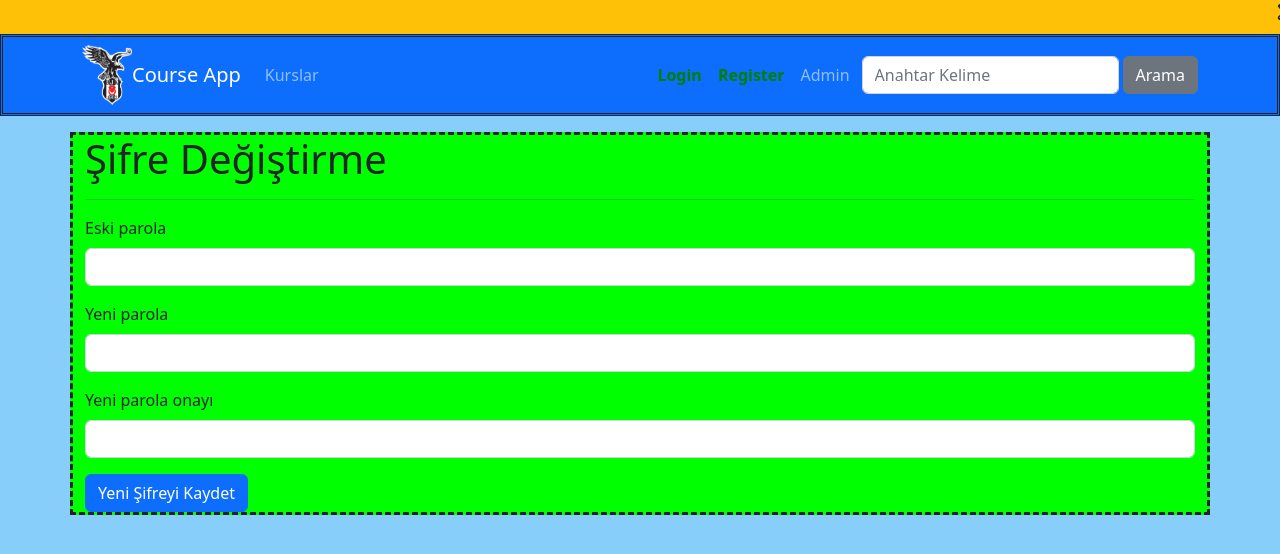
After one commit to anur1/mysite1_projectfile, a Django app: page /account/change-password in a window 1280 px wide. The commit adds this page. Shown: the top 554 px of the page. Run offline with Django 4.2, Linux system fonts and the light colour scheme; some libraries are stand-ins or nearby versions.

Commit message:
change password form added

```diff
--- a/account/forms.py
+++ b/account/forms.py
@@ -1,6 +1,6 @@
 from django import forms
 from django.contrib.auth.base_user import AbstractBaseUser
-from django.contrib.auth.forms import AuthenticationForm, UserCreationForm
+from django.contrib.auth.forms import AuthenticationForm, UserCreationForm, PasswordChangeForm
 from django.forms import widgets
 from django.contrib import messages
 from django.contrib.auth.models import User
@@ -60,3 +60,15 @@ class NewUserForm(UserCreationForm):
         if User.objects.filter(email=email).exists():
             self.add_error("email", "email daha önce kullanılmış")
             return email
+
+
+
+
+
+class UserChangePasswordForm(PasswordChangeForm):
+
+    def __init__(self, *args, **kwargs):
+        super().__init__(*args, **kwargs)
+        self.fields["new_password1"].widget = widgets.PasswordInput( attrs={"class": "form-control"})
+        self.fields["new_password2"].widget = widgets.PasswordInput(   attrs={"class": "form-control"})
+        self.fields["old_password"].widget = widgets.PasswordInput(  attrs={"class": "form-control"})
--- /dev/null
+++ b/account/templates/account/change-password.html
@@ -0,0 +1,42 @@
+{% extends "layout.html" %}
+{% load static %}
+{% block css_files %}
+        <link rel="stylesheet" href="{%static 'courses/css/style.css'%}">
+{% endblock  %}
+
+
+{% block  page_title %}Şifre Değiştirme{% endblock %}
+
+
+{% block content %}
+        <div class="container mt-3">
+                <div class="row">
+                            <!--Menu-->
+                    <div class="col-12" style="border:dashed; background-color:Lime">
+
+                        <h1>Şifre Değiştirme</h1>
+                        <hr>
+                        <form method="POST" action="">
+                        {% csrf_token %}
+
+                       {% include "partials/_form.html" %}
+                        <button type="submit" class="btn btn-primary" >Yeni Şifreyi Kaydet</button>
+
+                    </form>
+
+
+                    </div>
+
+
+                </div>
+        </div>
+{% endblock  %}
+
+
+
+
+
+
+{% block js_files %}
+        <script src= "{%static 'courses/js/script.js' %}"></script>
+{% endblock  %}
--- a/account/urls.py
+++ b/account/urls.py
@@ -4,5 +4,6 @@ from . import views
 urlpatterns = [
     path('login', views.user_login,  name=  "user_login"),
     path('register', views.user_register, name = "user_register"),
+    path('change-password', views.change_password, name = "change_password"),
     path('logout', views.user_logout, name = "user_logout"),
 ]
--- a/account/views.py
+++ b/account/views.py
@@ -1,10 +1,10 @@
 from django.shortcuts import redirect, render
-from django.contrib.auth import authenticate, login, logout
+from django.contrib.auth import authenticate, login, logout, update_session_auth_hash
 from django.contrib.auth.models import User
 from django.contrib import messages
-from django.contrib.auth.forms import AuthenticationForm, UserCreationForm
+from django.contrib.auth.forms import AuthenticationForm, UserCreationForm, PasswordChangeForm
 
-from account.forms import LoginUserForm, NewUserForm
+from account.forms import LoginUserForm, NewUserForm, UserChangePasswordForm
 
 def user_login (request,):
     #kullanıcı super admin değilse, url'deki next çıkar. Yani kullanıcı yetkisizdir.
@@ -106,6 +106,22 @@ def user_register (request,):
 
 
 
+def change_password(request, ):
+    if request.method == "POST":
+        #form = PasswordChangeForm(request.user, request.POST)
+        form = UserChangePasswordForm(request.user, request.POST)
+        if form.is_valid():
+            user=form.save()  #save'den dönen user update'e verilir
+            update_session_auth_hash(request, user)
+            messages.success(request, "Parola başarı ile güncellendi..")
+            return redirect("change_password")
+        else:
+            return  render(request, "account/change-password.html", {"form":form})
+
+
+    #form = PasswordChangeForm(request.user)
+    form = UserChangePasswordForm(request.user)
+    return  render(request, "account/change-password.html", {"form":form})
 
 
 
--- a/templates/partials/_nav.html
+++ b/templates/partials/_nav.html
@@ -50,11 +50,18 @@
             <strong>
             <a href="#" class="nav-link"style="color:green">Hoş Geldiniz, {{user.username}}</a>  </strong>    </li>
 
+
+
         <li class="nav-item"> <strong>
+            <a href="{% url "change_password" %}" class="nav-link" style="color:orange">Parola Güncelleme </a>
+        </strong>         </li>
 
+
+
+
+        <li class="nav-item"> <strong>
             <a href="{% url "user_logout" %}" class="nav-link" style="color:red">Logout  </a>
-        </strong>
-        </li>
+        </strong>         </li>
 
         <!--giriş yapmamış olanlar login veya register'ı görür-->
         {% else %}
```
